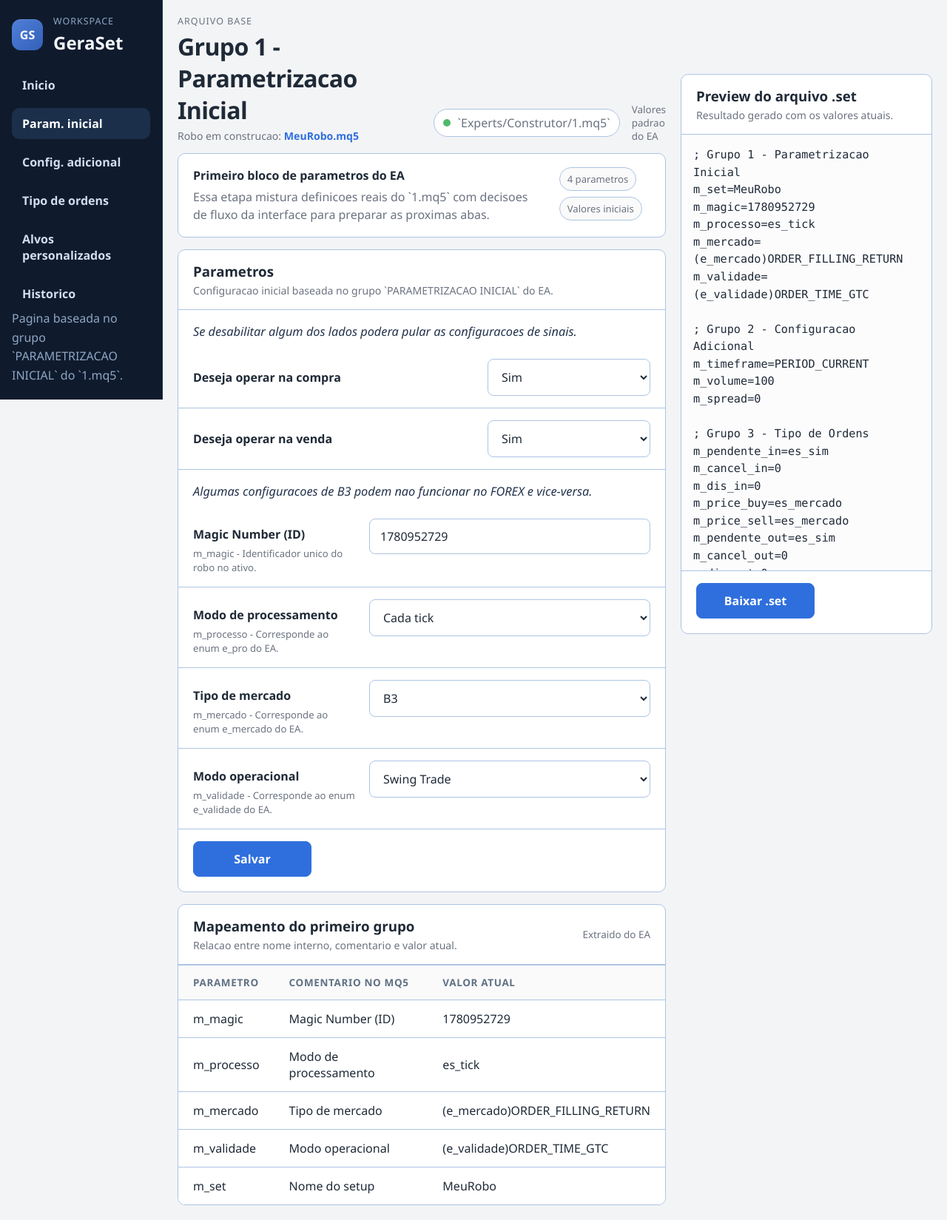
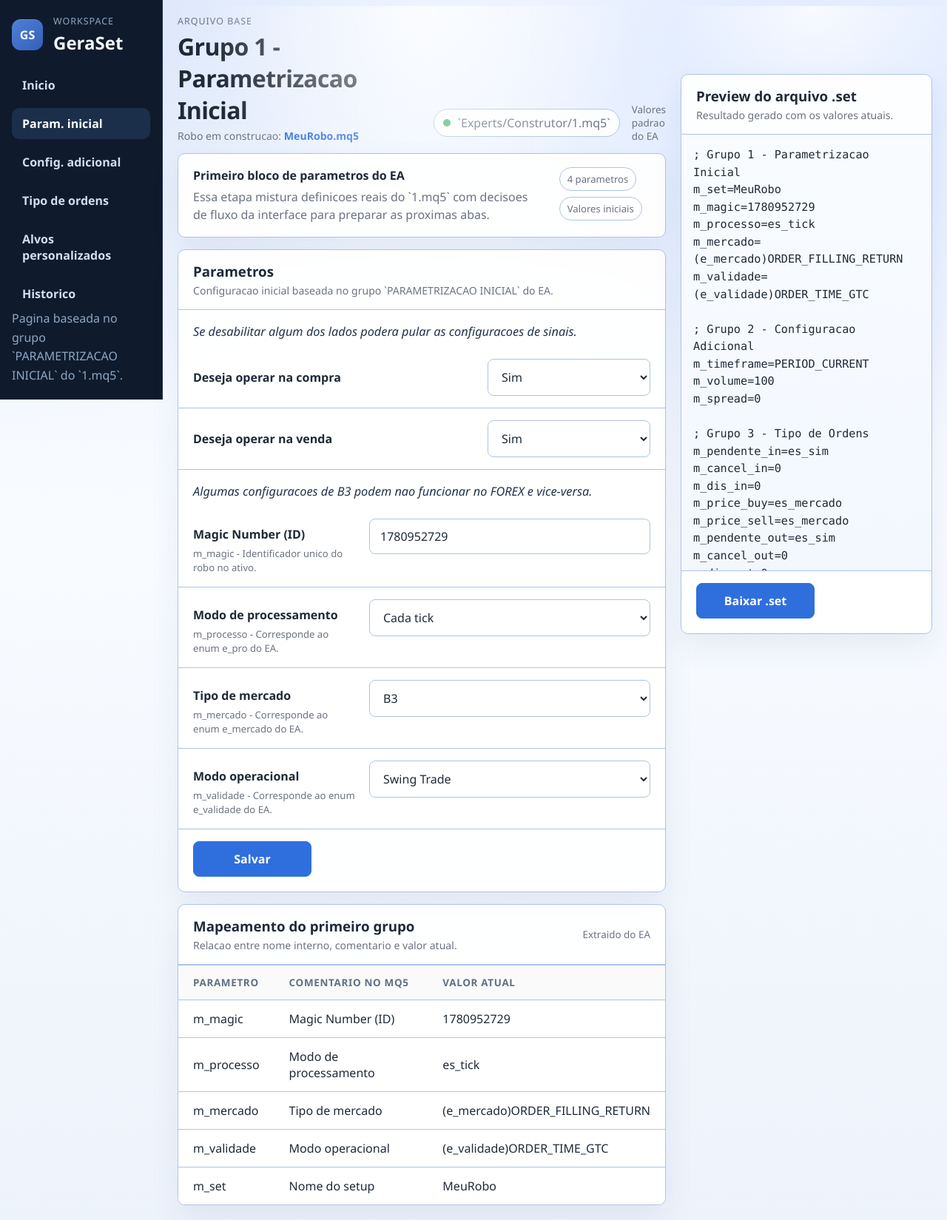
Before and after one commit to MarceloAnsilago/v4, a Flask app: page /grupo-1 in a window 1280 px wide. Shown: the whole page at 74% size. Run offline with Flask 3, Linux system fonts and the light colour scheme.

Commit message:
Estilizando a cor

```diff
--- a/static/style.css
+++ b/static/style.css
@@ -576,17 +576,37 @@ a {
 }
 
 .group-page {
-    background: #f3f4f6;
+    --group-border: #adc4e4;
+    --group-border-strong: #7fa1d1;
+    --group-bg-top: #eef4ff;
+    --group-bg-mid: #f8fbff;
+    --group-bg-bottom: #edf3fb;
+    position: relative;
+    min-height: 100vh;
+    background:
+        radial-gradient(circle at top left, rgba(82, 130, 218, 0.16) 0, rgba(82, 130, 218, 0) 28%),
+        radial-gradient(circle at 85% 12%, rgba(128, 173, 255, 0.18) 0, rgba(128, 173, 255, 0) 24%),
+        linear-gradient(180deg, var(--group-bg-top) 0%, var(--group-bg-mid) 44%, var(--group-bg-bottom) 100%);
 }
 
-.group-page {
-    --group-border: #adc4e4;
-    --group-border-strong: #7fa1d1;
+.group-page::before {
+    content: "";
+    position: fixed;
+    inset: 0;
+    pointer-events: none;
+    opacity: 0.45;
+    background-image:
+        linear-gradient(rgba(255, 255, 255, 0.28) 1px, transparent 1px),
+        linear-gradient(90deg, rgba(173, 196, 228, 0.18) 1px, transparent 1px);
+    background-size: 120px 120px;
+    mask-image: linear-gradient(180deg, rgba(0, 0, 0, 0.45), transparent 82%);
 }
 
 .group-page .app-shell {
     grid-template-columns: 220px minmax(0, 1fr) 360px;
     align-items: start;
+    position: relative;
+    z-index: 1;
 }
 
 .group-page .sidebar {
@@ -635,6 +655,21 @@ a {
     min-width: 0;
 }
 
+.group-page .main-panel,
+.group-page .preview-rail {
+    position: relative;
+}
+
+.group-page .main-panel::before,
+.group-page .preview-rail::before {
+    content: "";
+    position: absolute;
+    inset: 8px 0 auto;
+    height: 220px;
+    pointer-events: none;
+    background: radial-gradient(circle at top, rgba(255, 255, 255, 0.72) 0%, rgba(255, 255, 255, 0) 72%);
+}
+
 .group-page .topbar {
     padding: 0 0 14px;
     align-items: flex-end;
@@ -652,7 +687,7 @@ a {
 
 .group-page .workspace-chip {
     padding: 7px 12px;
-    background: #fff;
+    background: rgba(255, 255, 255, 0.84);
 }
 
 .group-page .topbar-note,
@@ -696,7 +731,7 @@ a {
     padding: 6px 10px;
     border: 1px solid var(--border);
     border-radius: 999px;
-    background: #fafafa;
+    background: rgba(255, 255, 255, 0.78);
     color: var(--muted);
     font-size: 0.82rem;
     white-space: nowrap;
@@ -717,6 +752,9 @@ a {
 .group-page .panel {
     border-radius: 10px;
     border-color: var(--group-border);
+    background: rgba(255, 255, 255, 0.92);
+    box-shadow: 0 18px 40px rgba(33, 66, 122, 0.08);
+    backdrop-filter: blur(8px);
 }
 
 .group-page .panel-header {
@@ -792,7 +830,7 @@ a {
 .group-page .quick-form select {
     min-height: 44px;
     border-radius: 8px;
-    background: #fff;
+    background: rgba(255, 255, 255, 0.96);
     border-color: var(--group-border);
 }
 
@@ -821,7 +859,7 @@ a {
     border: 0;
     border-bottom: 1px solid var(--group-border);
     border-radius: 0;
-    background: #fcfcfd;
+    background: linear-gradient(180deg, rgba(248, 251, 255, 0.96) 0%, rgba(242, 247, 255, 0.96) 100%);
     overflow: auto;
 }
 
```
